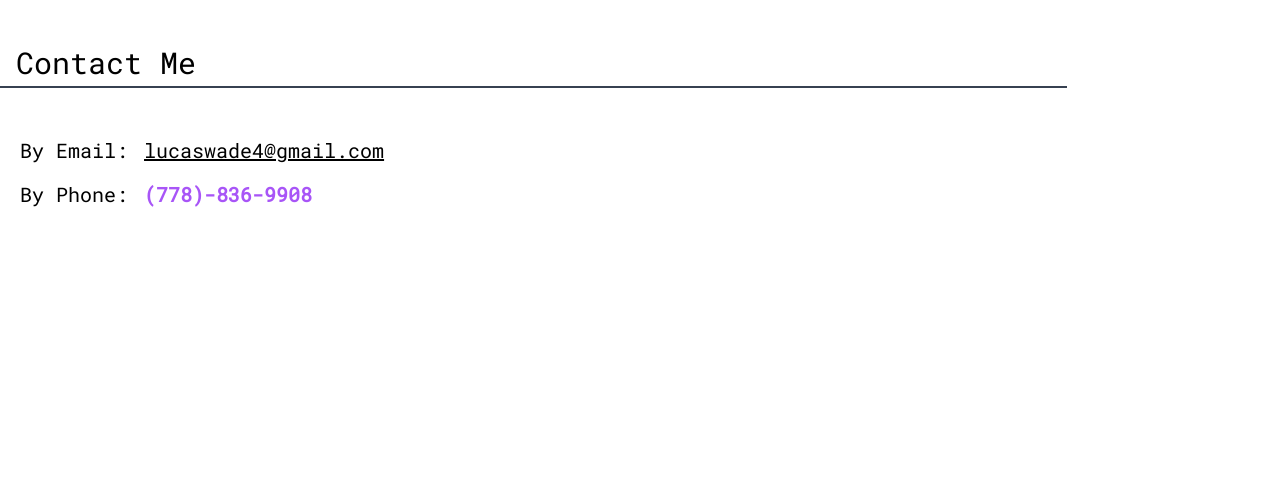
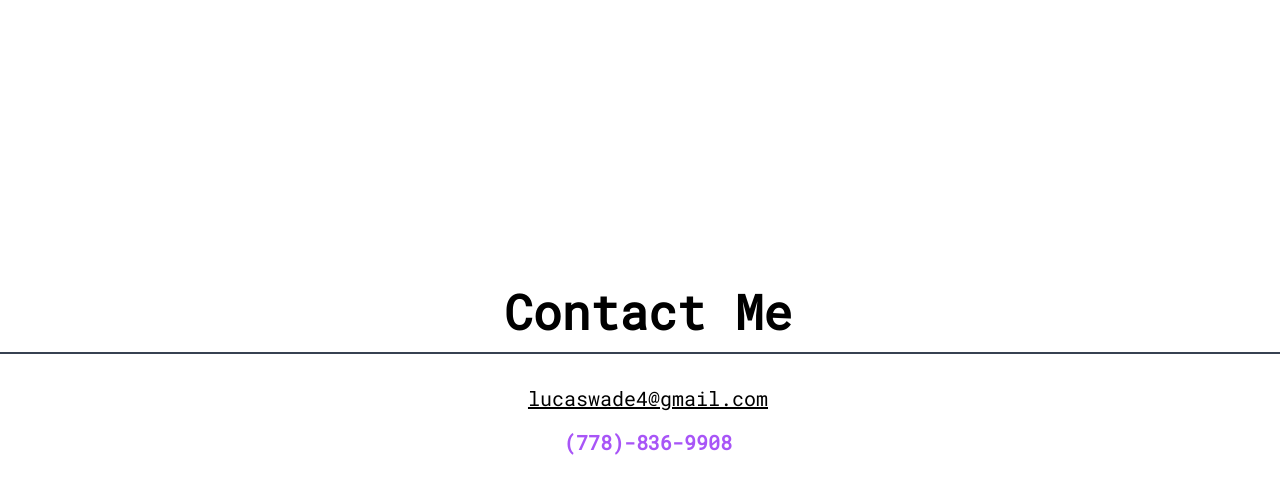
Before and after one commit to lucasw4/lucas-wade, a Next.js app: page /contact in a window 1280 px wide. Shown: the top 494 px of the page. Built offline with nearby package versions, Linux system fonts and the light colour scheme.

Commit message:
Update styling

```diff
--- a/src/components/Header.jsx
+++ b/src/components/Header.jsx
@@ -4,15 +4,15 @@ import ParticlesComponent from "./Particles";
 
 const Header = () => {
   return (
-    <section className='flex-col pl-0 w-full h-96 justify-center text-center relative border-b-2 border-gray-700'>
+    <section className='flex-col pl-0 w-full h-[44rem] justify-center text-center relative border-b-2 border-gray-700'>
       <div className=''>
         <ParticlesComponent />
       </div>
 
-      <div className='z-10 absolute w-screen top-1/4 flex justify-center'>
+      <div className='z-10 absolute w-screen top-60 flex justify-center'>
         <div className='w-60 bg-gray-900 rounded-lg py-4 shadow-2xl'>
-          <h1 className='text-3xl font-extrabold pb-2'>
-            {"I'm"} <span className='text-purple-500'>Lucas</span>
+          <h1 className='text-4xl font-bold pb-2'>
+            {"I'm"} <span className='text-purple-500 font-bold'>Lucas</span>
           </h1>
           <p>A full stack Web Developer.</p>
           <div className='w-full flex justify-center pb-2 pt-4'>
@@ -34,7 +34,7 @@ const Header = () => {
         </div>
       </div>
 
-      <div className='h-12'></div>
+      <div className='h-20'></div>
     </section>
   );
 };
--- a/src/components/HeaderText.jsx
+++ b/src/components/HeaderText.jsx
@@ -2,8 +2,10 @@ import React from "react";
 
 const HeaderText = ({ message }) => {
   return (
-    <div className='h-12 w-10/12 mb-10 mt-10 flex items-center border-b-2 border-gray-700'>
-      <h1 className=' pl-4 text-3xl'>{message}</h1>
+    <div className='h-12 w-full mb-10 mt-10 flex-col items-center text-center justify-center'>
+      <h1 className='pl-4 mb-6 pb-4 text-5xl font-bold border-b-2 border-gray-700'>
+        {message}
+      </h1>
     </div>
   );
 };
--- a/src/components/Particles.jsx
+++ b/src/components/Particles.jsx
@@ -66,7 +66,7 @@ const options = {
         enable: true,
         area: 800,
       },
-      value: 300,
+      value: 400,
     },
     opacity: {
       value: 0.5,
--- a/src/pages/about.jsx
+++ b/src/pages/about.jsx
@@ -4,9 +4,9 @@ import { AiFillGithub, AiFillLinkedin } from "react-icons/ai";
 
 const About = () => {
   return (
-    <section id='about--section'>
+    <section id='about--section' className='mt-72 mb-72'>
       <HeaderText message='About Me' />
-      <div className='mb-10'>
+      <div className='mb-10 2xl:mx-[40rem]'>
         <p className='py-4 pl-4'>
           As a graduate of the Lighthouse Labs Full-Stack web developer
           bootcamp, I have honed my skills in the latest web development
--- a/src/pages/contact.jsx
+++ b/src/pages/contact.jsx
@@ -3,11 +3,10 @@ import React from "react";
 
 const Contact = () => {
   return (
-    <section className='' id='contact--section'>
+    <section className='mt-72' id='contact--section'>
       <HeaderText message='Contact Me' />
-      <div className='px-5'>
+      <div className='px-5 flex justify-center'>
         <p className='text-xl flex py-2'>
-          By Email:{" "}
           <div className='ml-4 transition-all hover:scale-110 hover:text-purple-500'>
             <a href='#' className='underline hover:no-underline'>
               lucaswade4@gmail.com
@@ -15,9 +14,8 @@ const Contact = () => {
           </div>
         </p>
       </div>
-      <div className='text-xl px-5 pt-2 pb-20'>
+      <div className='text-xl px-5 pt-2 pb-20 flex justify-center'>
         <p>
-          By Phone:
           <strong className='text-purple-500 ml-4'>(778)-836-9908</strong>
         </p>
       </div>
--- a/src/pages/resume.jsx
+++ b/src/pages/resume.jsx
@@ -3,9 +3,9 @@ import React from "react";
 
 const Resume = () => {
   return (
-    <section className='h-52' id='resume--section'>
+    <section className='h-52 mt-40' id='resume--section'>
       <HeaderText message='Resume' />
-      <div className='flex-col text-center justify-center transition-all hover:scale-110 py-2 w-fit mx-auto'>
+      <div className='flex-col text-center justify-center transition-all hover:scale-110 py-2 w-fit mx-auto mt-20'>
         <h1 className='text-xl'>View my resume here</h1>
         <a
           href='https://resume.creddle.io/resume/bmcws0s4p86'
```
